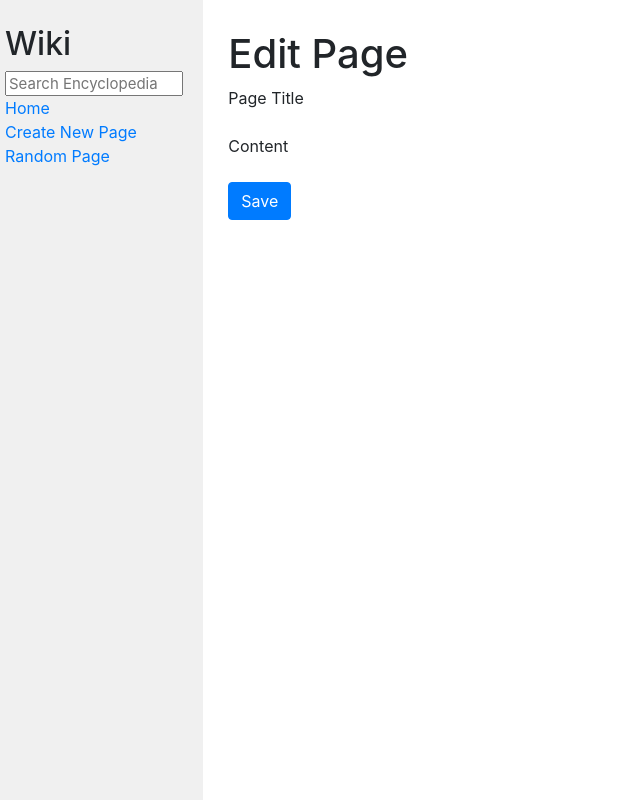
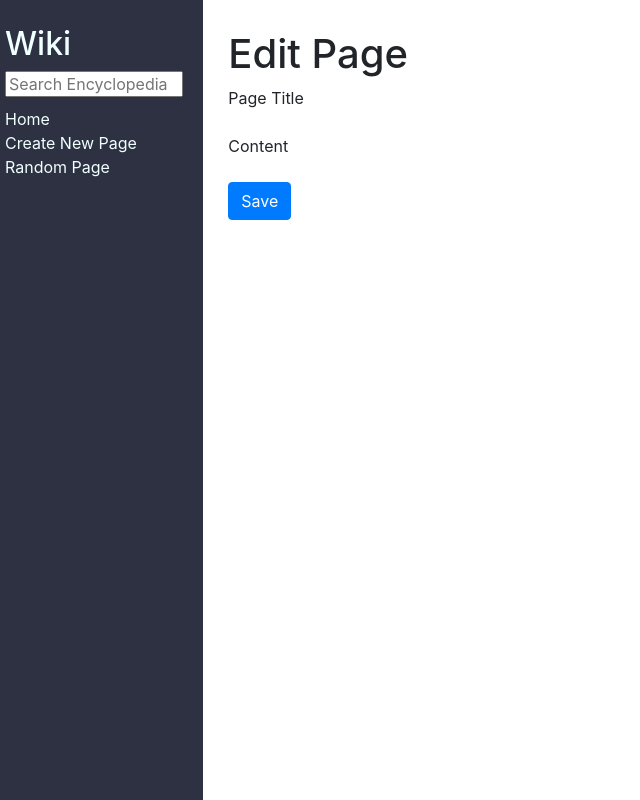
Before and after one commit to visualsoul/wiki, a Django app: template encyclopedia/templates/encyclopedia/edit.html in a window 1280 px wide. Shown: the whole page, without its empty margins (0-640 px from the left). Run offline with Django 3.2, Linux system fonts and the light colour scheme; the template is opened without the code that fills it, so the values that code supplies are empty; some libraries are stand-ins or nearby versions.

Commit message:
Updated styling for Wiki

```diff
--- a/encyclopedia/static/encyclopedia/styles.css
+++ b/encyclopedia/static/encyclopedia/styles.css
@@ -23,14 +23,20 @@ textarea {
 
 .search {
     width: 100%;
-    font-size: 15px;
-    line-height: 15px;
+    font-size: 16px;
+    line-height: 20px;
+    margin-bottom: 10px;
 }
 
 .sidebar {
-    background-color: #f0f0f0;
+    background-color: #2D3142;
     height: 100vh;
     padding: 20px;
+    color: azure;
+}
+
+.sidebar a {
+    color: azure;
 }
 
 .sidebar h2 {
```
